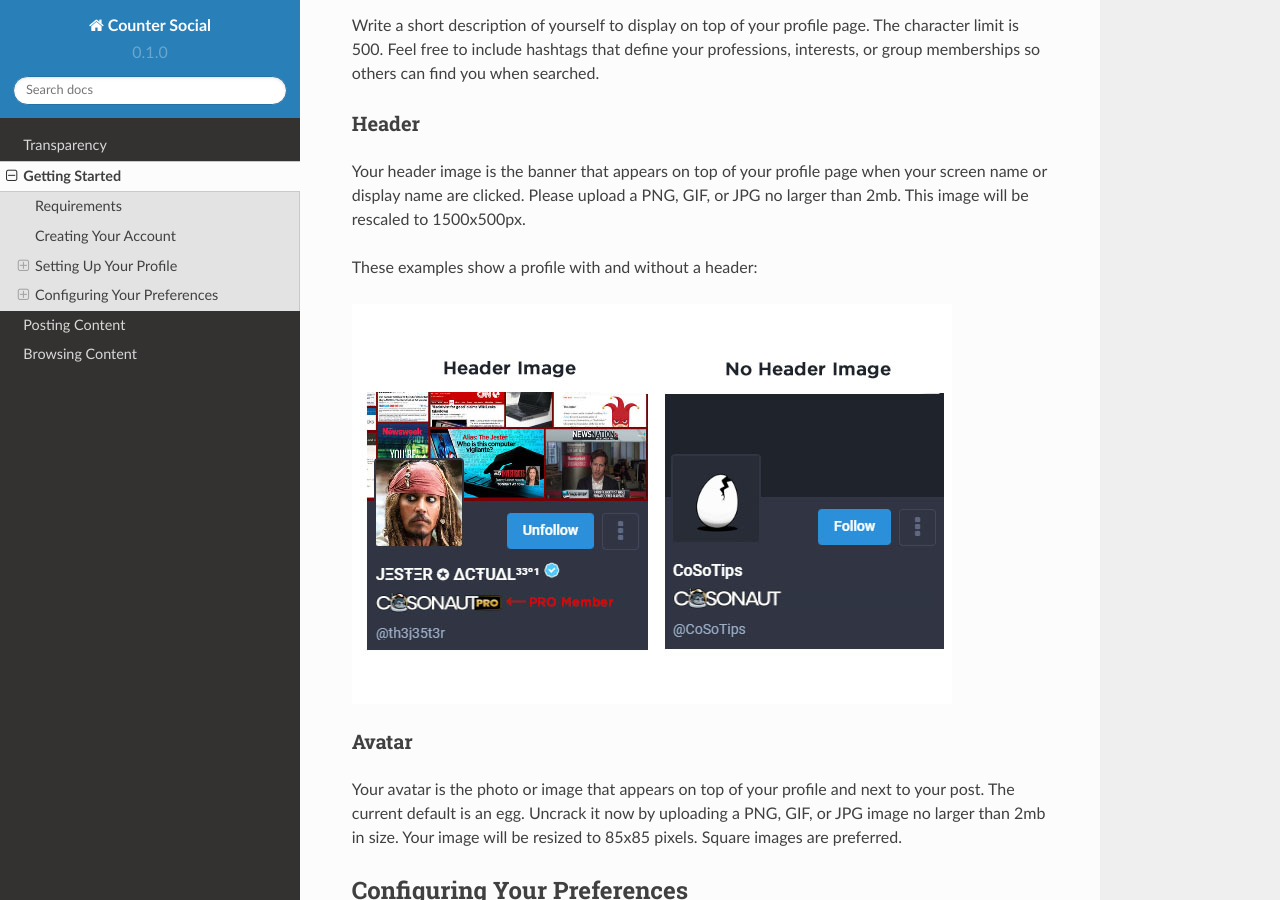
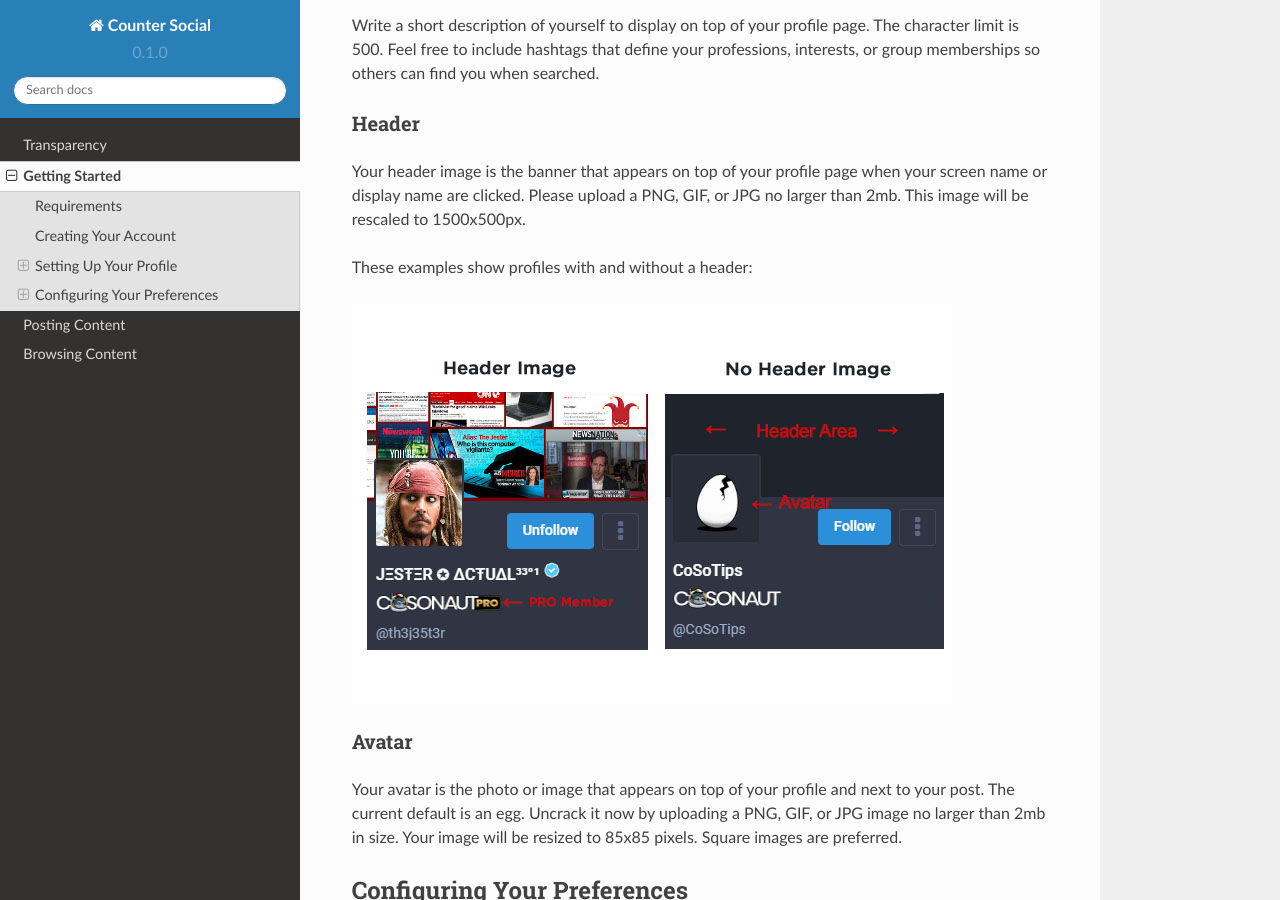
Before and after one commit to itskel/userguide, a Sphinx documentation site: the page built from docs/source/getting-started.rst, in a window 1280 px wide and 900 px high, scrolled down 2406 px. Built offline with Sphinx 7.4.7 and the Read the Docs theme 2.0.0, drawn with Linux system fonts in a browser that asks for light colours.

Commit message:
Update getting-started.rst

```diff
--- a/docs/source/getting-started.rst
+++ b/docs/source/getting-started.rst
@@ -59,9 +59,9 @@
 ^^^^^^^^^^^^^
 Your header image is the banner that appears on top of your profile page when your screen name or display name are clicked. Please upload a PNG, GIF, or JPG no larger than 2mb. This image will be rescaled to 1500x500px.
 
-These examples show a profile with and without a header:
+These examples show profiles with and without a header:
 
-.. image:: img_headervsnoheader.jpg
+.. image:: img_avatarheader.jpg
 
 Avatar
 ^^^^^^^^^^^^^
```
